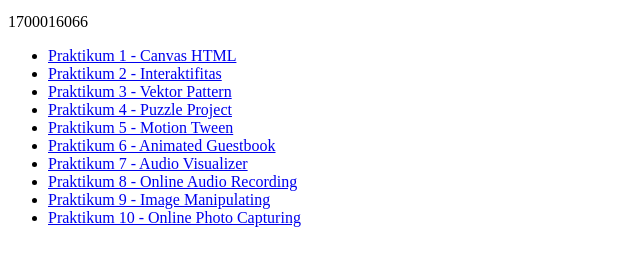
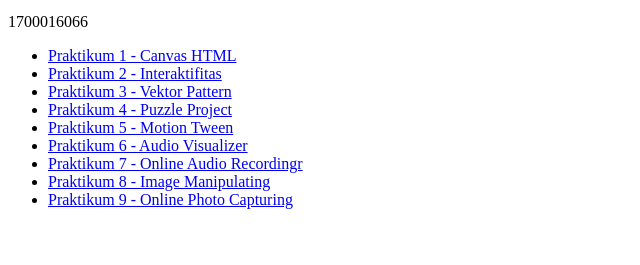
Before and after one commit to adepurwanto1700016066/Multimedia-Online, a plain HTML site: page index.html in a window 1280 px wide. Shown: the part 87-352 px from the top of the page, without its empty margins (0-640 px from the left). Drawn offline with Linux system fonts and the light colour scheme.

Commit message:
Update index.html

```diff
--- a/index.html
+++ b/index.html
@@ -12,11 +12,10 @@
   <li><a href="praktikum_3_1700016066.html">Praktikum 3 - Vektor Pattern</a></li>
   <li><a href="praktikum_4_1700016066.html">Praktikum 4 - Puzzle Project</a></li>
   <li><a href="praktikum_5_1700016066.html">Praktikum 5 - Motion Tween</a></li>
-  <li><a href="praktikum_6_1700016066.html">Praktikum 6 - Animated Guestbook</a></li>
-  <li><a href="praktikum_7_1700016066.html">Praktikum 7 - Audio Visualizer</a></li>
-  <li><a href="praktikum_8_1700016066.html">Praktikum 8 - Online Audio Recording</a></li>
-  <li><a href="praktikum_9_1700016066.html">Praktikum 9 - Image Manipulating</a></li>
-  <li><a href="praktikum_10_1700016066.html">Praktikum 10 - Online Photo Capturing </a></li>
-</ul>
+  <li><a href="praktikum_6_1700016066.html">Praktikum 6 - Audio Visualizer</a></li>
+  <li><a href="praktikum_7_1700016066.html">Praktikum 7 - Online Audio Recordingr</a></li>
+  <li><a href="praktikum_8_1700016066.html">Praktikum 8 - Image Manipulating</a></li>
+  <li><a href="praktikum_9_1700016066.html">Praktikum 9 - Online Photo Capturing</a></li>
+  </ul>
 </body>
 </html>
```
